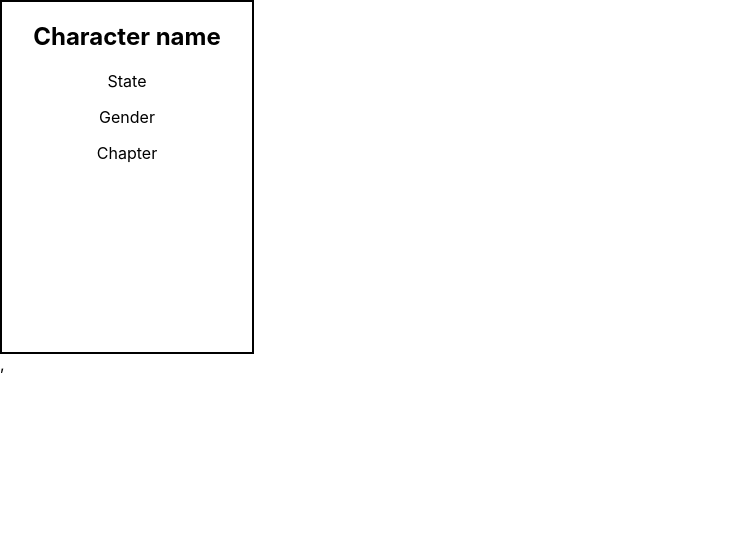
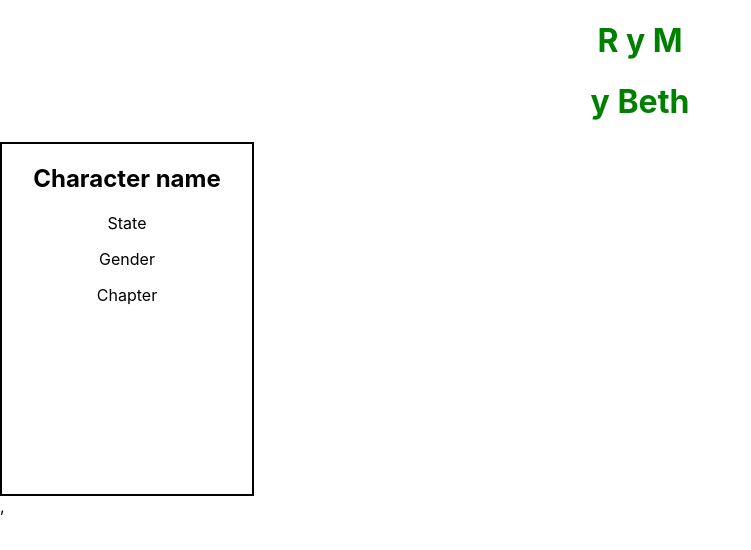
Before and after one commit to ainacarin/rym, a React (Create React App) app: page / in a window 1280 px wide. Shown: the top 550 px of the page, without its empty margins (0-751 px from the left). Built offline with nearby package versions, Linux system fonts and the light colour scheme.

Commit message:
Use props App component

```diff
--- a/src/App.js
+++ b/src/App.js
@@ -8,27 +8,31 @@ export class CharacterCard extends Component {
   }
   render() {
     // card definition
-    console.log("render");
     return (
+      <div>
+        <div>
+          <App title="R y M"></App>
+          <App title="y Beth"></App>
+        </div>
         <div className="card">
+          {/* define props in component declaration */}
           <h2 className="char-name">Character name</h2>
           <p>State</p>
           <p>Gender</p>
           <p>Chapter</p>
         </div>
+      </div>
     );
   }
-
 }
-
 
 export class App extends Component {
   render() {
     return (
       <div className="rym">
-        <h1>Rick y Morty</h1>
+        {/* display title prop */}
+        <h1>{this.props.title}</h1>
       </div>
     );
   }
-
 }
```
Lines whose indentation alone changed are shown as unchanged.
